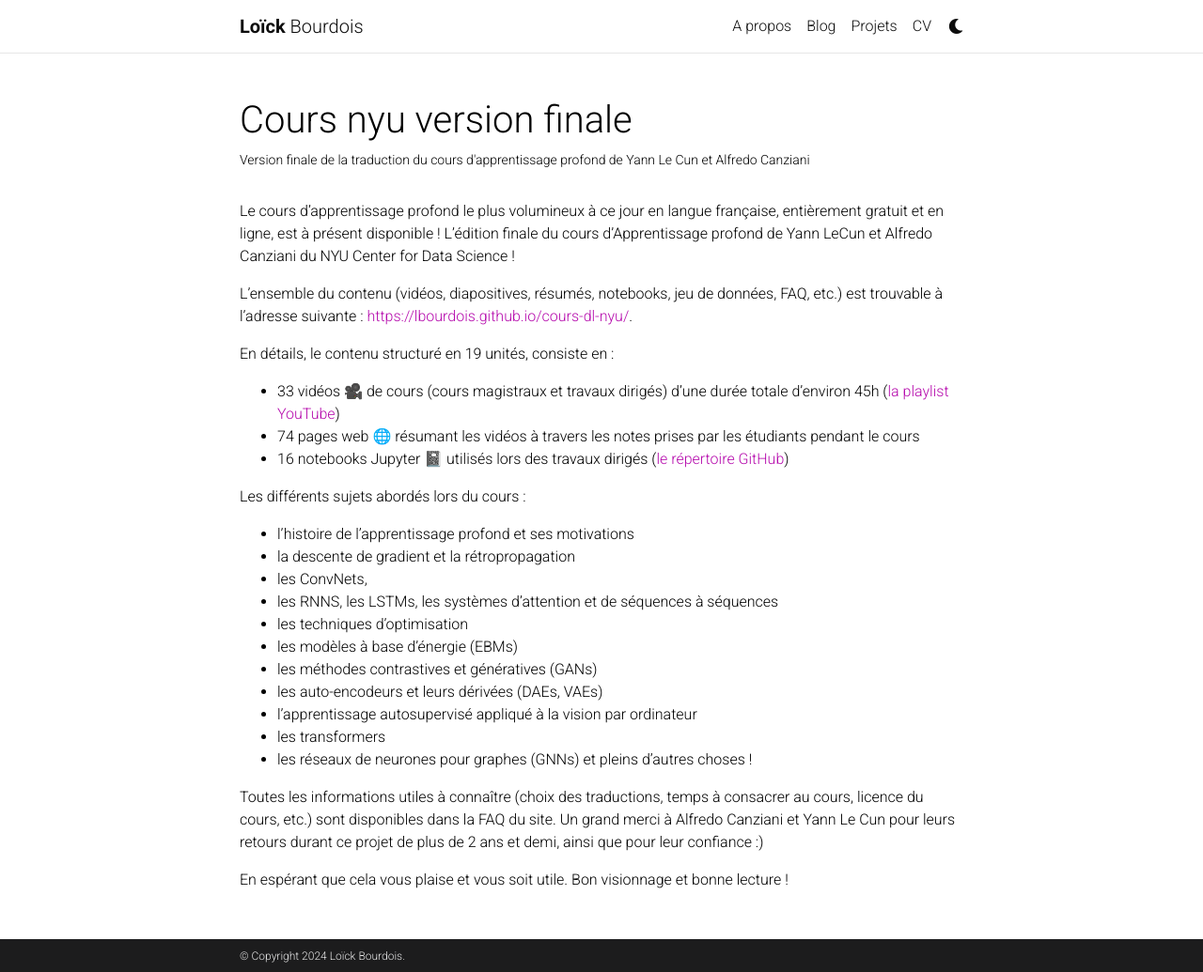
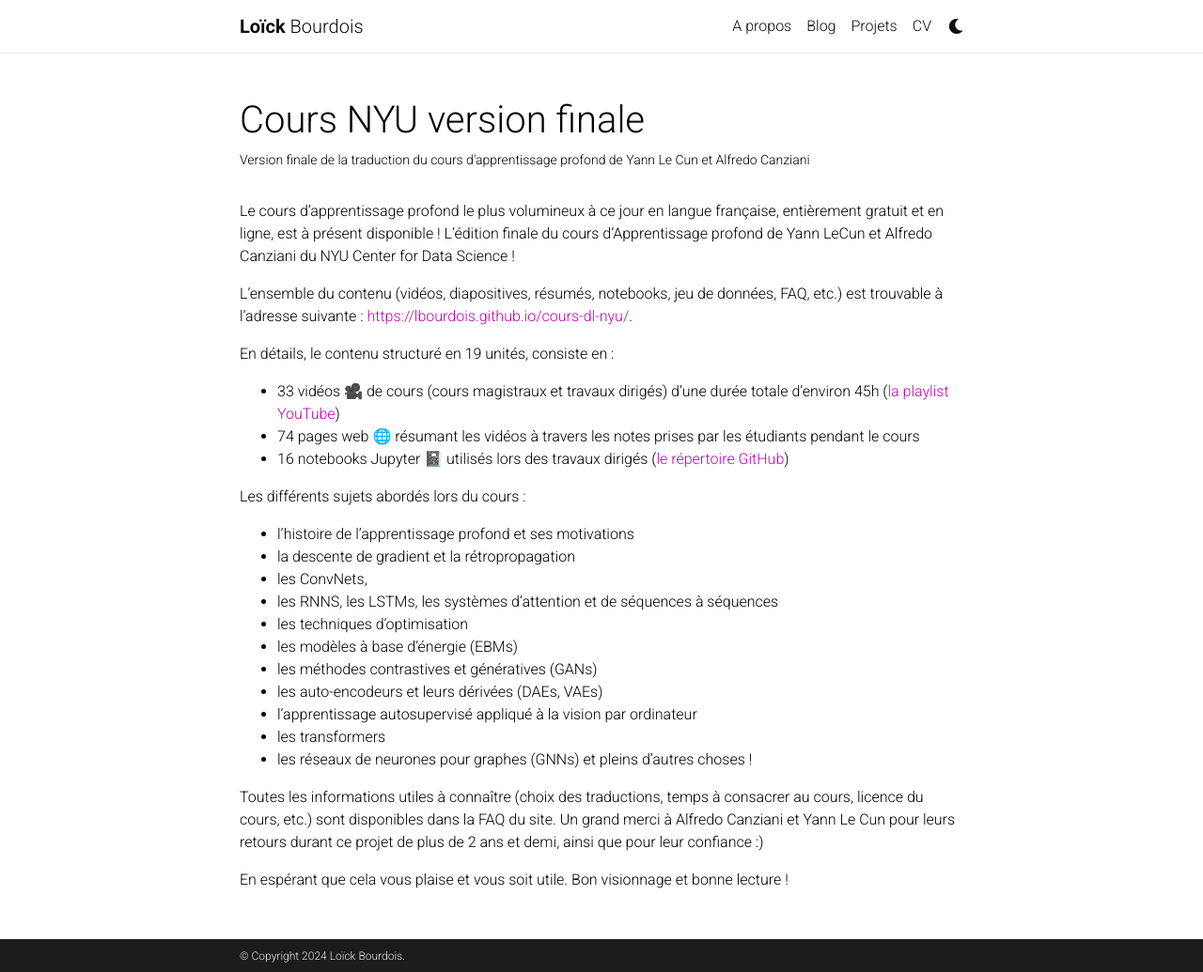
Before and after one commit to lbourdois/lbourdois.github.io, a Jekyll site: the page built from _projects/3_project.md, in a window 1280 px wide and 1035 px high. Shown: the whole window at 94% size. Built offline with Jekyll 4.4.1, drawn with Linux system fonts in a browser that asks for light colours; full-size pictures stand in for the smaller copies a plugin makes; comment, search, counter and statistics services are not loaded; a style sheet for code colours, icons or effects is not loaded; part of the change alters nothing that is shown.

```diff
--- a/_projects/Cours NYU version finale.md
+++ b/_projects/3_project.md
@@ -1,6 +1,6 @@
 ---
 layout: page
-title:
+title: Cours NYU version finale
 description: Version finale de la traduction du cours d'apprentissage profond de Yann Le Cun et Alfredo Canziani
 img: assets/img/NYU Deep Learning.png
 importance: 1
```
